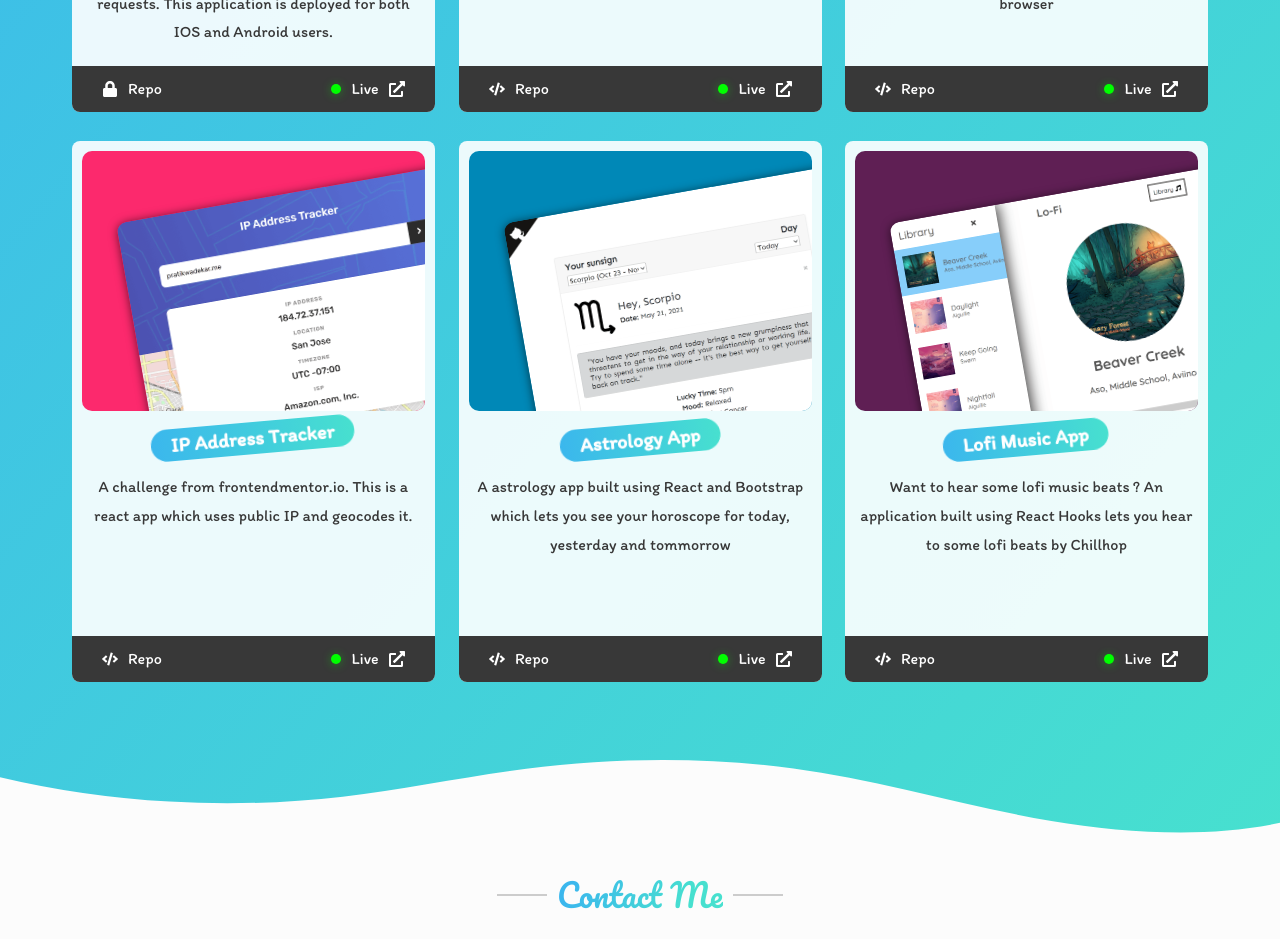
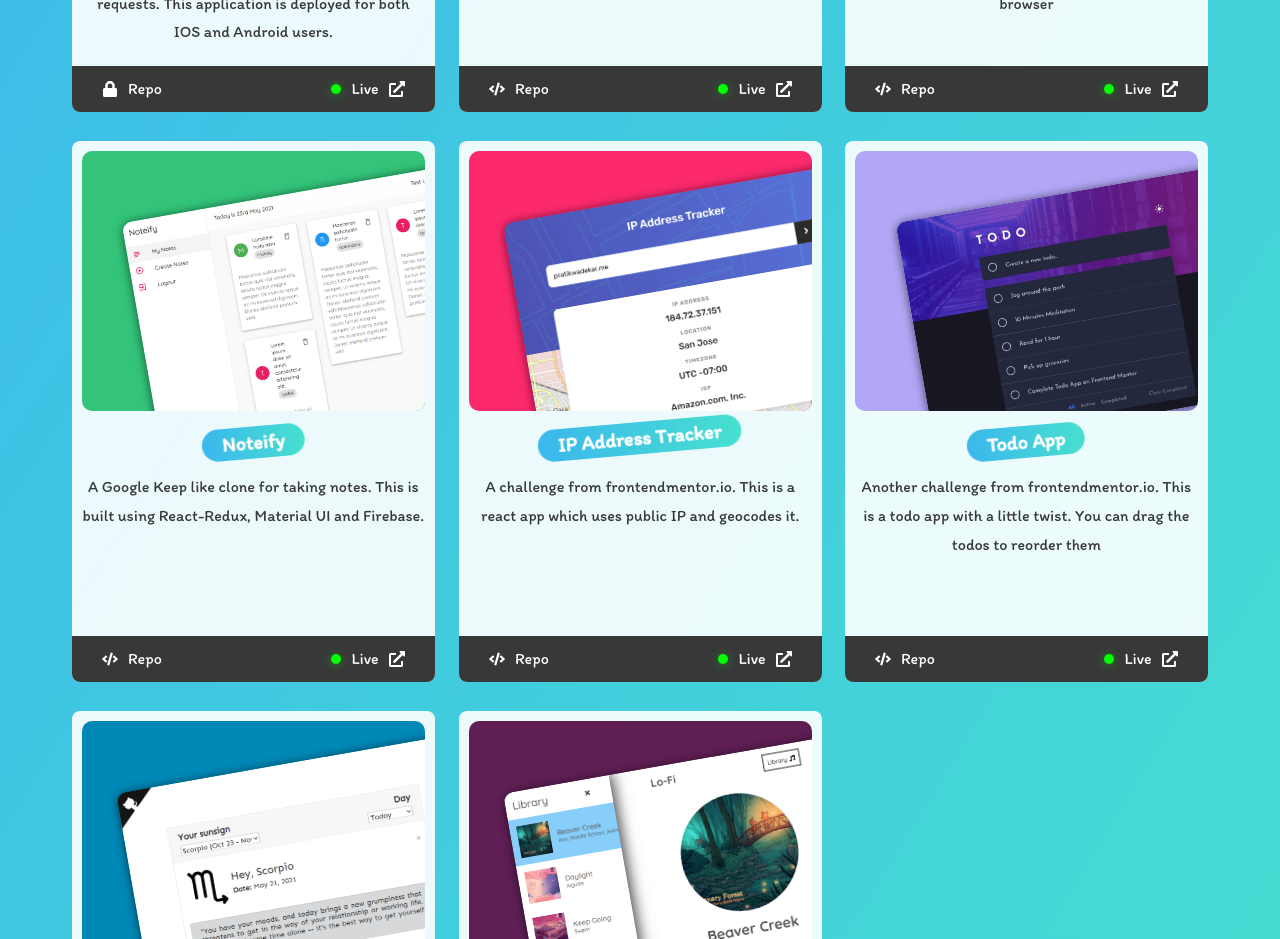
Before and after one commit to pratik-pdw/revamped-portfolio, a React (Create React App) app: page / in a window 1280 px wide. Shown: the part 2140-3079 px from the top of the page. Built offline with nearby package versions, Linux system fonts and the light colour scheme.

Commit message:
added new project

```diff
--- a/src/components/Projects.jsx
+++ b/src/components/Projects.jsx
@@ -6,7 +6,8 @@ import astrology from "../assets/astrologyapp.png";
 import musicapp from "../assets/musicapp.png";
 import playjseditor from "../assets/playjseditor.png";
 import ipaddresstracker from "../assets/ipaddresstracker.png";
-// import noteify from "../assets/noteify.PNG";
+import noteify from "../assets/noteify.PNG";
+import fmentortodoapp from "../assets/fmentortodoapp.jpg";
 import { Zoom, Slide } from "./Animations";
 //icons
 import { FaExternalLinkAlt, FaCode, FaLock } from "react-icons/fa";
@@ -41,15 +42,15 @@ function Projects() {
       codeLink: "https://github.com/pratik-pdw/restful-api-request-builder",
       backgroundColor: "#33c379",
     },
-    // {
-    //   title: "Noteify",
-    //   description:
-    //     "A Google Keep like clone for taking notes. This is built using React-Redux, Material UI and Firebase.",
-    //   img: noteify,
-    //   siteUrl: "https://noteify.pratikwadekar.me",
-    //   codeLink: "https://github.com/pratik-pdw/material-ui-notes-redux",
-    //   backgroundColor: "#33c379",
-    // },
+    {
+      title: "Noteify",
+      description:
+        "A Google Keep like clone for taking notes. This is built using React-Redux, Material UI and Firebase.",
+      img: noteify,
+      siteUrl: "https://noteify.pratikwadekar.me",
+      codeLink: "https://github.com/pratik-pdw/material-ui-notes-redux",
+      backgroundColor: "#33c379",
+    },
     {
       title: "IP Address Tracker",
       description:
@@ -58,6 +59,15 @@ function Projects() {
       siteUrl: "https://ipaddresstracker.pratikwadekar.me",
       codeLink: "https://github.com/pratik-pdw/ip-address-tracker",
       backgroundColor: "#fc296d",
+    },
+    {
+      title: "Todo App",
+      description:
+        "Another challenge from frontendmentor.io. This is a todo app with a little twist. You can drag the todos to reorder them",
+      img: fmentortodoapp,
+      siteUrl: "https://fmentor-todo-app-pdw.netlify.app",
+      codeLink: "https://github.com/pratik-pdw/fmentor-todo-app",
+      backgroundColor: "#b2a7f6",
     },
     {
       title: "Astrology App",
--- a/src/sass/base/_typography.scss
+++ b/src/sass/base/_typography.scss
@@ -1,10 +1,12 @@
 @font-face {
   font-family: Pacifico;
+  font-display: auto;
   src: url(../../assets/fonts/Pacifico-Regular.ttf);
 }
 
 @font-face {
   font-family: Itim;
+  font-display: auto;
   src: url(../../assets/fonts/Itim-Regular.ttf);
 }
 
```
Also changed, not shown: src/assets/fmentortodoapp.jpg (added), src/assets/noteifyapp.jpg (added).
